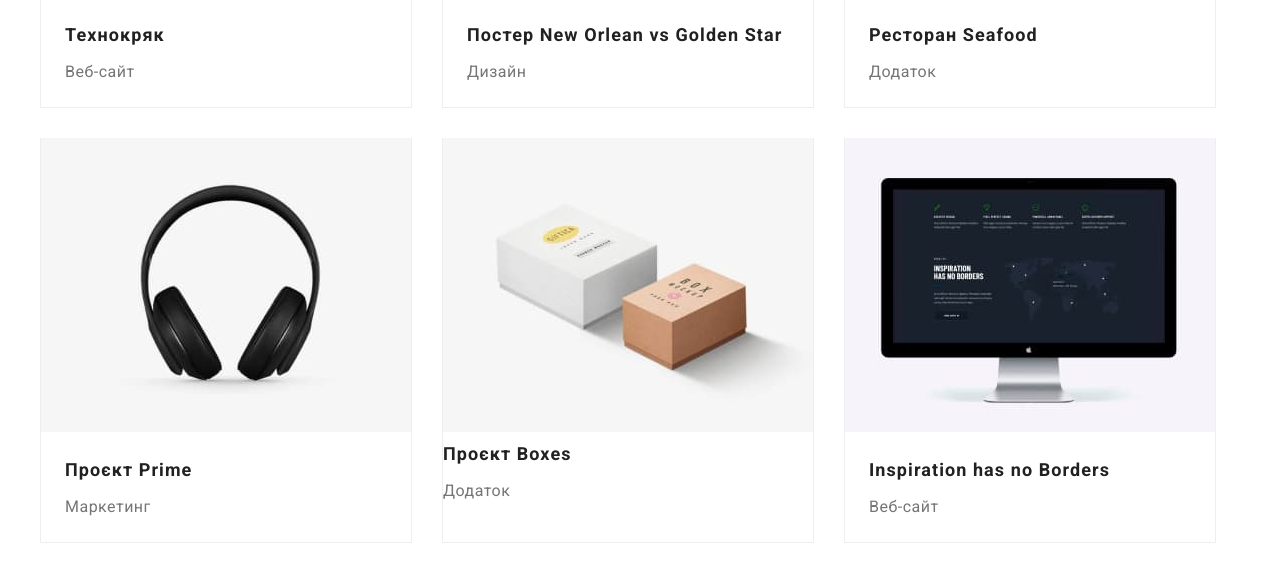
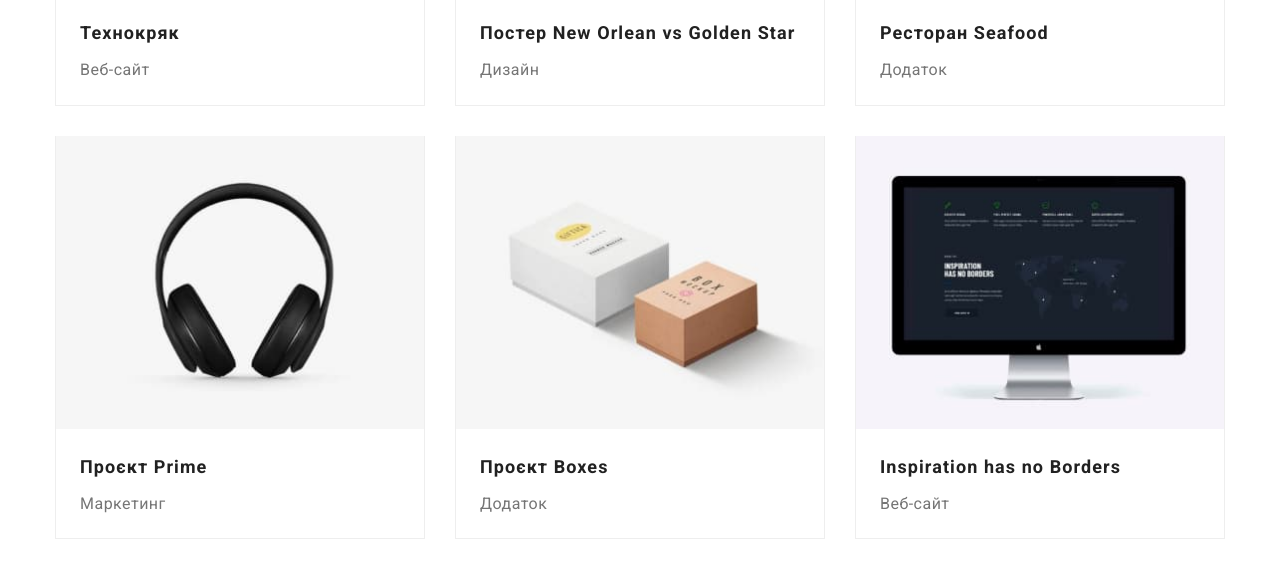
Before and after one commit to Sanches2519/goit-markup-hw-03, a plain HTML site: page portfolio.html in a window 1280 px wide. Shown: the part 560-1126 px from the top of the page. Drawn offline with nearby package versions, Linux system fonts and the light colour scheme.

Commit message:
home work

```diff
--- a/css/styles.css
+++ b/css/styles.css
@@ -45,7 +45,7 @@ ul {
   padding: 0;
 }
 .container {
-  width: 1230px;
+  width: 1200px;
   padding-left: 15px;
   padding-right: 15px;
   margin-left: auto;
@@ -233,7 +233,7 @@ ul {
   display: flex;
 }
 .team-item{
-  flex-basis: calc((100%-90px)/4);
+  flex-basis: calc((100% - 90px)/4);
   border-radius: 0px 0px 4px 4px;
 }
 .team-div{
@@ -356,7 +356,7 @@ ul {
   gap: 30px;
 }
 .filter-item{
- flex-basis: calc((100%-60px)/3);
+ flex-basis: calc((100% - 60px)/3);
  border-left: 1px solid var(--border-color);
  border-right: 1px solid var(--border-color);
   border-bottom: 1px solid var(--border-color);
--- a/portfolio.html
+++ b/portfolio.html
@@ -58,7 +58,9 @@
           <h1 class="visually-hidden">Портфоліо</h1>
           <ul class="list button-list">
             <li class="button-item">
-              <button class="button button-filter first" type="button">Усі</button>
+              <button class="button button-filter first" type="button">
+                Усі
+              </button>
             </li>
             <li class="button-item">
               <button class="button button-filter second" type="button">
@@ -71,11 +73,12 @@
               </button>
             </li>
             <li class="button-item">
-              <button class="button button-filter fourth" type="button">Дизайн</button>
+              <button class="button button-filter fourth" type="button">
+                Дизайн
+              </button>
             </li>
             <li class="button-item">
-              <button class="button button-filter
-              fifth" type="button">
+              <button class="button button-filter fifth" type="button">
                 Маркетинг
               </button>
             </li>
@@ -141,11 +144,16 @@
             </li>
             <li class="item filter-item">
               <a href="" class="link-filter link">
-                <img src="images/img(11).jpg" alt="Дві коробки" width="370" />
-                <div>
+                <img
+                  class="img-filter"
+                  src="images/img(11).jpg"
+                  alt="Дві коробки"
+                  width="370"
+                />
+                <div class="portfolio-title">
                   <h2 class="title-filter">Проєкт Boxes</h2>
                   <p class="text text-filter">Додаток</p>
-                </div class="portfolio-title">
+                </div>
               </a>
             </li>
             <li class="item filter-item">
```
Lines whose indentation alone changed are shown as unchanged.
